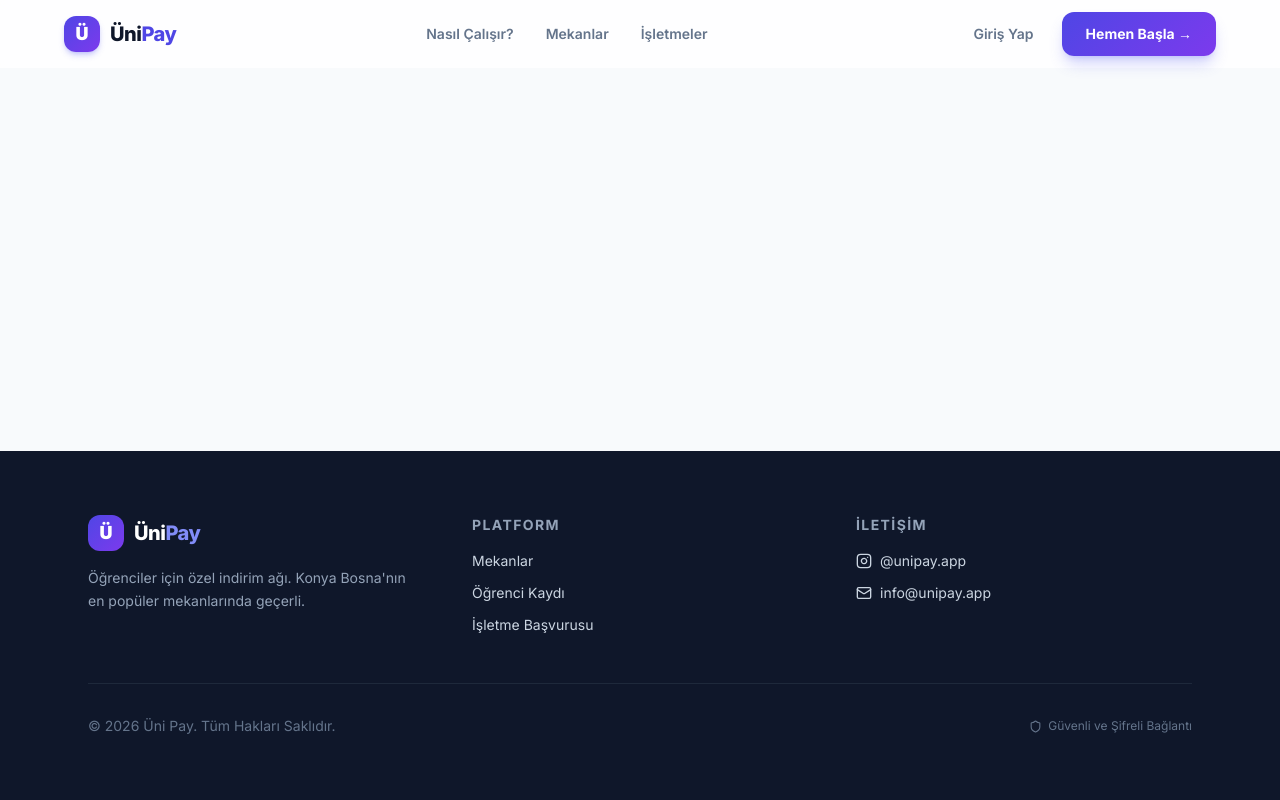
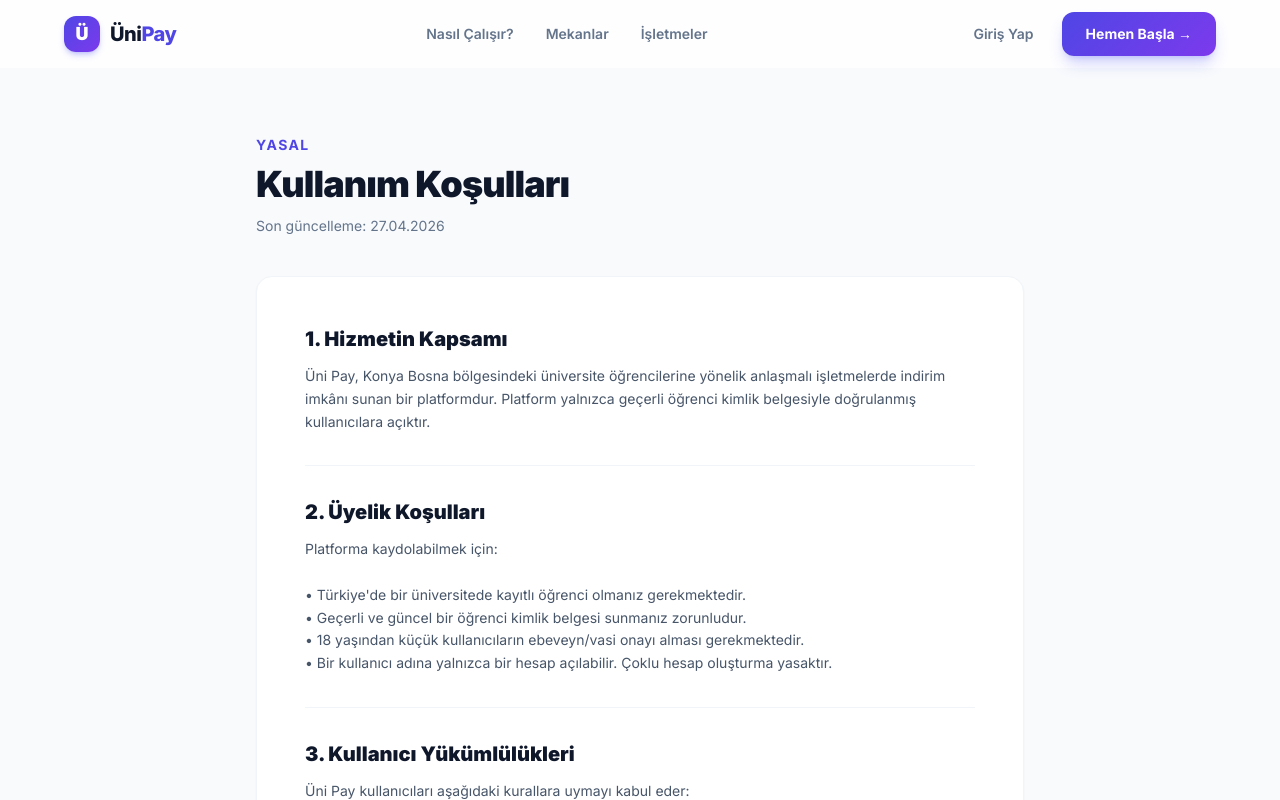
Before and after one commit to kilicacrv/unipay, a React (Vite) app: page /kullanim-kosullari in a window 1280 px wide. Shown: the top 800 px of the page. Built offline with nearby package versions, Linux system fonts and the light colour scheme; no server answers.

Commit message:
feat: add privacy and terms pages, update footer links and instagram handle

```diff
--- a/src/App.jsx
+++ b/src/App.jsx
@@ -13,6 +13,8 @@ import BusinessForm from './pages/BusinessForm';
 import Register from './pages/Register';
 import VerifyStudent from './pages/VerifyStudent';
 import Admin from './pages/Admin';
+import Privacy from './pages/Privacy';
+import Terms from './pages/Terms';
 
 function App() {
   return (
@@ -29,6 +31,8 @@ function App() {
             <Route path="/kayit" element={<Register />} />
             <Route path="/dogrulama" element={<VerifyStudent />} />
             <Route path="/admin" element={<Admin />} />
+            <Route path="/gizlilik" element={<Privacy />} />
+            <Route path="/kullanim-kosullari" element={<Terms />} />
           </Routes>
         </main>
 
--- a/src/components/Footer.jsx
+++ b/src/components/Footer.jsx
@@ -27,6 +27,8 @@ const Footer = () => {
               <Link to="/mekanlar" className="text-slate-300 hover:text-white text-sm transition-colors">Mekanlar</Link>
               <Link to="/kayit" className="text-slate-300 hover:text-white text-sm transition-colors">Öğrenci Kaydı</Link>
               <Link to="/isletme-basvurusu" className="text-slate-300 hover:text-white text-sm transition-colors">İşletme Başvurusu</Link>
+              <Link to="/gizlilik" className="text-slate-300 hover:text-white text-sm transition-colors">Gizlilik Politikası</Link>
+              <Link to="/kullanim-kosullari" className="text-slate-300 hover:text-white text-sm transition-colors">Kullanım Koşulları</Link>
             </div>
           </div>
 
@@ -34,9 +36,14 @@ const Footer = () => {
           <div>
             <p className="font-bold text-sm uppercase tracking-widest text-slate-400 mb-4">İletişim</p>
             <div className="flex flex-col gap-3">
-              <a href="https://instagram.com" target="_blank" rel="noreferrer" className="flex items-center gap-2 text-slate-300 hover:text-white text-sm transition-colors">
-                <svg xmlns="http://www.w3.org/2000/svg" width="16" height="16" viewBox="0 0 24 24" fill="none" stroke="currentColor" strokeWidth="2" strokeLinecap="round" strokeLinejoin="round"><rect x="2" y="2" width="20" height="20" rx="5" ry="5"/><path d="M16 11.37A4 4 0 1 1 12.63 8 4 4 0 0 1 16 11.37z"/><line x1="17.5" y1="6.5" x2="17.51" y2="6.5"/></svg>
-                @unipay.app
+              <a href="https://www.instagram.com/unipay.com.tr" target="_blank" rel="noreferrer"
+                className="flex items-center gap-2 text-slate-300 hover:text-white text-sm transition-colors">
+                <svg xmlns="http://www.w3.org/2000/svg" width="16" height="16" viewBox="0 0 24 24" fill="none" stroke="currentColor" strokeWidth="2" strokeLinecap="round" strokeLinejoin="round">
+                  <rect x="2" y="2" width="20" height="20" rx="5" ry="5"/>
+                  <path d="M16 11.37A4 4 0 1 1 12.63 8 4 4 0 0 1 16 11.37z"/>
+                  <line x1="17.5" y1="6.5" x2="17.51" y2="6.5"/>
+                </svg>
+                @unipay.com.tr
               </a>
               <a href="mailto:info@unipay.app" className="flex items-center gap-2 text-slate-300 hover:text-white text-sm transition-colors">
                 <Mail size={16} /> info@unipay.app
@@ -47,9 +54,13 @@ const Footer = () => {
 
         <div className="border-t border-slate-800 mt-12 pt-8 flex flex-col md:flex-row justify-between items-center gap-4">
           <p className="text-slate-500 text-sm">© {new Date().getFullYear()} Üni Pay. Tüm Hakları Saklıdır.</p>
-          <div className="flex items-center gap-1.5 text-slate-500 text-xs">
-            <Shield size={13} />
-            <span>Güvenli ve Şifreli Bağlantı</span>
+          <div className="flex items-center gap-4 text-slate-500 text-xs">
+            <Link to="/gizlilik" className="hover:text-slate-300 transition-colors">Gizlilik</Link>
+            <Link to="/kullanim-kosullari" className="hover:text-slate-300 transition-colors">Kullanım Koşulları</Link>
+            <div className="flex items-center gap-1.5">
+              <Shield size={13} />
+              <span>Güvenli Bağlantı</span>
+            </div>
           </div>
         </div>
       </div>
--- /dev/null
+++ b/src/pages/Privacy.jsx
@@ -0,0 +1,79 @@
+import React from 'react';
+import { motion } from 'framer-motion';
+
+const Privacy = () => (
+  <div className="min-h-screen bg-background py-16 px-4">
+    <motion.div initial={{ opacity: 0, y: 20 }} animate={{ opacity: 1, y: 0 }}
+      transition={{ duration: 0.5 }} className="max-w-3xl mx-auto">
+      <div className="mb-10">
+        <span className="text-primary font-bold text-sm uppercase tracking-widest">Yasal</span>
+        <h1 className="text-4xl font-black tracking-tight mt-2 mb-3">Gizlilik Politikası</h1>
+        <p className="text-slate-500 text-sm">Son güncelleme: {new Date().toLocaleDateString('tr-TR')}</p>
+      </div>
+
+      <div className="bg-white rounded-2xl border border-slate-100 shadow-sm p-8 md:p-12 prose prose-slate max-w-none">
+        {[
+          {
+            title: '1. Toplanan Bilgiler',
+            content: `Üni Pay olarak hizmetlerimizi sunabilmek amacıyla aşağıdaki bilgileri toplamaktayız:
+
+• **Kişisel Bilgiler:** Ad, soyad, telefon numarası ve üniversite bilgisi.
+• **Öğrenci Belgesi:** Öğrencilik durumunuzu doğrulamak amacıyla yüklediğiniz öğrenci kimlik kartı görüntüsü.
+• **Teknik Veriler:** IP adresi, tarayıcı türü, cihaz bilgisi ve platform kullanım verileri.
+
+Bu bilgiler yalnızca size hizmet sunmak amacıyla kullanılır.`,
+          },
+          {
+            title: '2. Bilgilerin Kullanımı',
+            content: `Toplanan bilgiler aşağıdaki amaçlarla kullanılmaktadır:
+
+• Öğrenci kimliğinizi doğrulamak ve hesabınızı oluşturmak.
+• Anlaşmalı mekanlarla indirim hakkınızı paylaşmak.
+• Sistem güvenliğini sağlamak ve sahte başvuruları engellemek.
+• Platform hakkında bilgilendirme ve destek amaçlı iletişim kurmak.
+
+Bilgileriniz üçüncü taraflarla ticari amaçlarla paylaşılmaz, satılmaz veya kiralanmaz.`,
+          },
+          {
+            title: '3. Veri Saklama',
+            content: `Kişisel verileriniz, hizmetimizden yararlanmaya devam ettiğiniz süre boyunca saklanır. Hesabınızı silmeniz durumunda verileriniz 30 gün içinde sistemden kalıcı olarak silinir. Öğrenci kimliği görüntüleri, doğrulama işleminin tamamlanmasının ardından 90 gün içinde güvenli biçimde silinir.`,
+          },
+          {
+            title: '4. Veri Güvenliği',
+            content: `Verileriniz, Supabase altyapısı üzerinde endüstri standardı şifreleme (TLS/SSL) ile korunmaktadır. Kimlik belgesi görüntüleri yalnızca yetkili Üni Pay yöneticileri tarafından erişilebilir özel depolama alanında saklanır. Güvenlik açıklarının önlenmesi için sistemlerimiz düzenli olarak denetlenmektedir.`,
+          },
+          {
+            title: '5. Çerezler',
+            content: `Üni Pay, oturum yönetimi ve kullanıcı deneyimini iyileştirmek amacıyla sınırlı sayıda teknik çerez kullanabilir. Bu çerezler kişisel bilgi içermez ve pazarlama amacıyla kullanılmaz.`,
+          },
+          {
+            title: '6. Haklarınız',
+            content: `KVKK (Kişisel Verilerin Korunması Kanunu) kapsamında aşağıdaki haklara sahipsiniz:
+
+• Verilerinize erişim talep etme.
+• Yanlış veya eksik verilerin düzeltilmesini isteme.
+• Verilerinizin silinmesini talep etme.
+• Veri işlemeye itiraz etme.
+
+Bu haklarınızı kullanmak için info@unipay.app adresine yazabilirsiniz.`,
+          },
+          {
+            title: '7. İletişim',
+            content: `Gizlilik politikamıza ilişkin sorularınız için:\n\n**E-posta:** info@unipay.app\n**Instagram:** @unipay.com.tr`,
+          },
+        ].map((section, i) => (
+          <div key={i} className={i !== 0 ? 'mt-8 pt-8 border-t border-slate-100' : ''}>
+            <h2 className="text-xl font-black text-dark mb-3">{section.title}</h2>
+            <div className="text-slate-600 leading-relaxed text-sm whitespace-pre-line">
+              {section.content.split('**').map((part, j) =>
+                j % 2 === 1 ? <strong key={j}>{part}</strong> : part
+              )}
+            </div>
+          </div>
+        ))}
+      </div>
+    </motion.div>
+  </div>
+);
+
+export default Privacy;
--- a/src/pages/Register.jsx
+++ b/src/pages/Register.jsx
@@ -126,7 +126,9 @@ const Register = () => {
           </form>
 
           <p className="text-center text-xs text-slate-400 mt-5 leading-relaxed">
-            Devam ederek <span className="underline cursor-pointer">Gizlilik Politikasını</span> ve <span className="underline cursor-pointer">Kullanım Koşullarını</span> kabul etmiş olursunuz.
+            Devam ederek{' '}
+            <Link to="/gizlilik" className="underline hover:text-primary transition-colors">Gizlilik Politikasını</Link> ve{' '}
+            <Link to="/kullanim-kosullari" className="underline hover:text-primary transition-colors">Kullanım Koşullarını</Link> kabul etmiş olursunuz.
           </p>
         </div>
 
--- /dev/null
+++ b/src/pages/Terms.jsx
@@ -0,0 +1,85 @@
+import React from 'react';
+import { motion } from 'framer-motion';
+
+const Terms = () => (
+  <div className="min-h-screen bg-background py-16 px-4">
+    <motion.div initial={{ opacity: 0, y: 20 }} animate={{ opacity: 1, y: 0 }}
+      transition={{ duration: 0.5 }} className="max-w-3xl mx-auto">
+      <div className="mb-10">
+        <span className="text-primary font-bold text-sm uppercase tracking-widest">Yasal</span>
+        <h1 className="text-4xl font-black tracking-tight mt-2 mb-3">Kullanım Koşulları</h1>
+        <p className="text-slate-500 text-sm">Son güncelleme: {new Date().toLocaleDateString('tr-TR')}</p>
+      </div>
+
+      <div className="bg-white rounded-2xl border border-slate-100 shadow-sm p-8 md:p-12">
+        {[
+          {
+            title: '1. Hizmetin Kapsamı',
+            content: `Üni Pay, Konya Bosna bölgesindeki üniversite öğrencilerine yönelik anlaşmalı işletmelerde indirim imkânı sunan bir platformdur. Platform yalnızca geçerli öğrenci kimlik belgesiyle doğrulanmış kullanıcılara açıktır.`,
+          },
+          {
+            title: '2. Üyelik Koşulları',
+            content: `Platforma kaydolabilmek için:
+
+• Türkiye'de bir üniversitede kayıtlı öğrenci olmanız gerekmektedir.
+• Geçerli ve güncel bir öğrenci kimlik belgesi sunmanız zorunludur.
+• 18 yaşından küçük kullanıcıların ebeveyn/vasi onayı alması gerekmektedir.
+• Bir kullanıcı adına yalnızca bir hesap açılabilir. Çoklu hesap oluşturma yasaktır.`,
+          },
+          {
+            title: '3. Kullanıcı Yükümlülükleri',
+            content: `Üni Pay kullanıcıları aşağıdaki kurallara uymayı kabul eder:
+
+• Sahte veya başkasına ait belge yüklemek kesinlikle yasaktır ve hukuki sonuçlar doğurabilir.
+• İndirim QR kodu yalnızca hesap sahibi tarafından kullanılabilir; üçüncü kişilerle paylaşılamaz.
+• Platformu kötüye kullanmak, sistemi kandırmaya çalışmak veya indirim hakkını haksız yollarla elde etmek hesabın kalıcı olarak askıya alınmasına neden olur.
+• Üni Pay'e zarar verecek nitelikte eylemlerden kaçınılmalıdır.`,
+          },
+          {
+            title: '4. Üni Pay\'in Hakları',
+            content: `Üni Pay aşağıdaki hakları saklı tutar:
+
+• Herhangi bir bildirimde bulunmaksızın platform özelliklerini değiştirme, kısıtlama veya sonlandırma hakkı.
+• Kurallara aykırı davranan kullanıcıların hesabını askıya alma veya kalıcı olarak silme hakkı.
+• Anlaşmalı işletme listesini önceden bildirmeksizin güncelleme hakkı.
+• Doğrulama belgelerini yetkisiz kullanım şüphesi durumunda inceleme hakkı.`,
+          },
+          {
+            title: '5. İndirimler ve İşletmeler',
+            content: `• İndirim oranları, işletmeler tarafından belirlenir ve Üni Pay tarafından garanti edilmez.
+• İşletmelerin anlaşmayı sonlandırması durumunda söz konusu mekanda indirim hakkı geçerliliğini yitirir.
+• Üni Pay, işletmelerin sunduğu ürün veya hizmet kalitesinden sorumlu tutulamaz.
+• İndirimler nakit iade veya başka bir değere dönüştürülemez.`,
+          },
+          {
+            title: '6. Sorumluluk Sınırlaması',
+            content: `Üni Pay, platformun kullanımından doğabilecek dolaylı, tesadüfi veya özel zararlardan sorumlu tutulamaz. Platform "olduğu gibi" sunulmaktadır ve sürekli erişim garanti edilmemektedir.`,
+          },
+          {
+            title: '7. Değişiklikler',
+            content: `Üni Pay, işbu kullanım koşullarını önceden bildirim yapmaksızın güncelleme hakkını saklı tutar. Güncel koşullar her zaman platform üzerinde yayınlanacaktır. Platformu kullanmaya devam etmeniz, güncellenmiş koşulları kabul ettiğiniz anlamına gelir.`,
+          },
+          {
+            title: '8. Uygulanacak Hukuk',
+            content: `Bu koşullar Türkiye Cumhuriyeti hukukuna tabidir. Anlaşmazlık halinde Konya mahkemeleri yetkilidir.`,
+          },
+          {
+            title: '9. İletişim',
+            content: `Kullanım koşullarına ilişkin sorularınız için:\n\n**E-posta:** info@unipay.app\n**Instagram:** @unipay.com.tr`,
+          },
+        ].map((section, i) => (
+          <div key={i} className={i !== 0 ? 'mt-8 pt-8 border-t border-slate-100' : ''}>
+            <h2 className="text-xl font-black text-dark mb-3">{section.title}</h2>
+            <div className="text-slate-600 leading-relaxed text-sm whitespace-pre-line">
+              {section.content.split('**').map((part, j) =>
+                j % 2 === 1 ? <strong key={j}>{part}</strong> : part
+              )}
+            </div>
+          </div>
+        ))}
+      </div>
+    </motion.div>
+  </div>
+);
+
+export default Terms;
```
